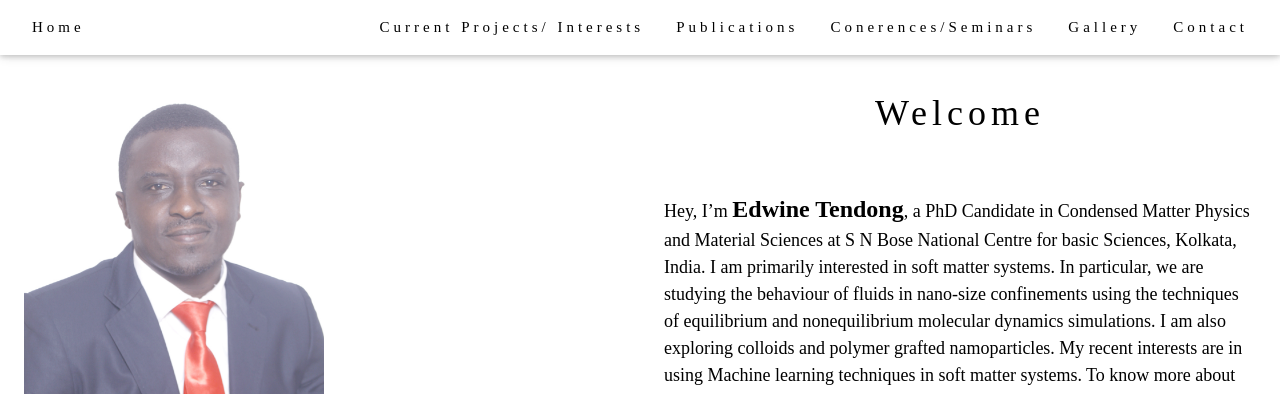
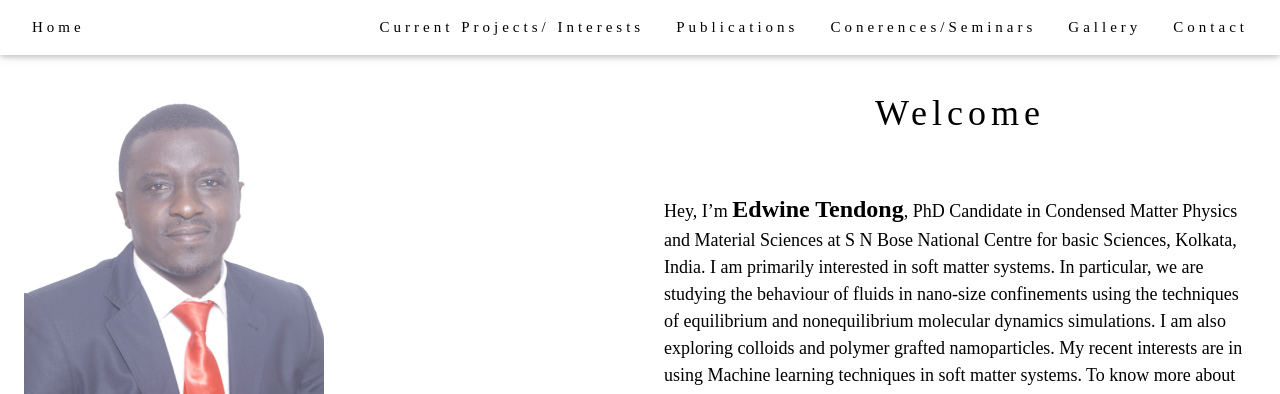
Before and after one commit to edwintendong/edwintendong.github.io, a Jekyll site: the page index.html, which Jekyll copies as it is, in a window 1280 px wide and 900 px high. Shown: the top 394 px of the window. Built offline with Jekyll 4.4.1, drawn with Linux system fonts in a browser that asks for light colours; some of the changed text lies outside the part shown.

Commit message:
Update index.html

```diff
--- a/index.html
+++ b/index.html
@@ -48,7 +48,7 @@ h1, h2, h3, h4, h5, h6 {
     <div class="w3-col m6 w3-padding-large">
       <h1 class="w3-center">Welcome</h1><br>
    <!--   <h5 class="w3-center">Tradition since 1889</h5> -->
-      <p class="w3-large">Hey, I’m <font size="+2"> <b>Edwine Tendong</b></font>, a PhD Candidate in Condensed Matter Physics and Material Sciences at S N Bose National Centre for basic Sciences, Kolkata, India. I am primarily interested in soft matter systems. In particular, we are studying the behaviour of fluids in nano-size confinements using the techniques of equilibrium and nonequilibrium molecular dynamics simulations. I am also exploring colloids and polymer grafted namoparticles. My recent interests are in using Machine learning techniques in soft matter systems. To know more about me and my work check out the links below </p>
+      <p class="w3-large">Hey, I’m <font size="+2"> <b>Edwine Tendong</b></font>,  PhD Candidate in Condensed Matter Physics and Material Sciences at S N Bose National Centre for basic Sciences, Kolkata, India. I am primarily interested in soft matter systems. In particular, we are studying the behaviour of fluids in nano-size confinements using the techniques of equilibrium and nonequilibrium molecular dynamics simulations. I am also exploring colloids and polymer grafted namoparticles. My recent interests are in using Machine learning techniques in soft matter systems. To know more about me and my work check out the links below </p>
      <!--  <p class="w3-large w3-text-grey w3-hide-medium">Excepteur sint occaecat cupidatat non proident, sunt in culpa qui officia deserunt mollit anim id est laborum consectetur adipiscing elit, sed do eiusmod temporincididunt ut labore et dolore magna aliqua. Ut enim ad minim veniam, quis nostrud exercitation ullamco laboris nisi ut aliquip ex ea commodo consequat.</p> -->
     </div>
   </div>
```
